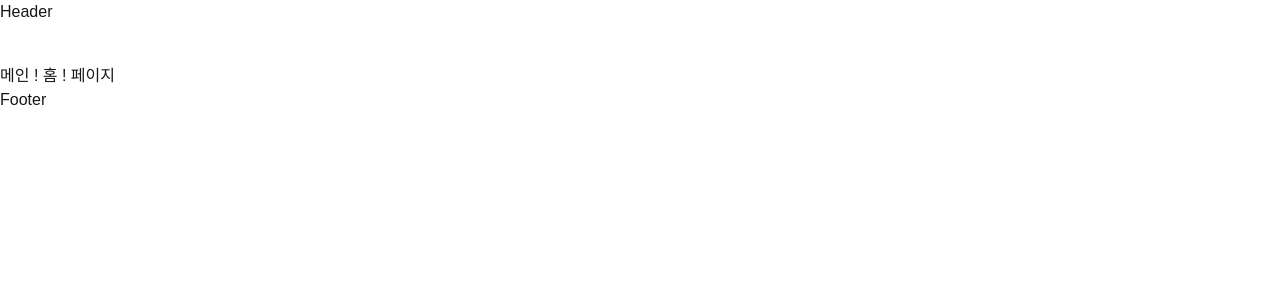
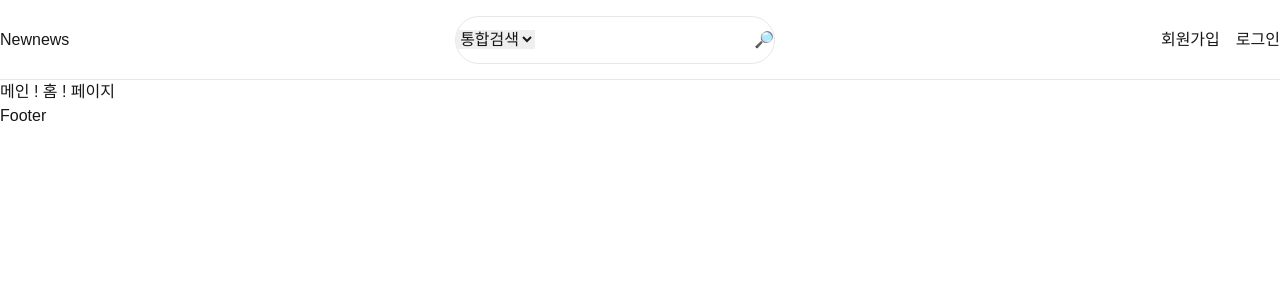
Before and after one commit to hhejo/newnews, a Next.js app: page / in a window 1280 px wide. Shown: the top 300 px of the page. Built offline with nearby package versions, Linux system fonts and the light colour scheme.

Commit message:
feat: add header, searchbar, nav

```diff
--- a/components/header.tsx
+++ b/components/header.tsx
@@ -1,3 +1,30 @@
+import Link from 'next/link';
+
 export default function Header() {
-  return <header className="flex-initial h-16">Header</header>;
+  return (
+    <header className="flex-initial flex justify-between items-center container mx-auto h-20 border-b border-gray-200">
+      {/* Logo */}
+      <div>Newnews</div>
+      {/* Searchbar */}
+      <form className="flex items-center w-80 h-12 rounded-full border border-gray-200 overflow-hidden">
+        <div className="">
+          <select>
+            <option>통합검색</option>
+            <option>제목</option>
+            <option>저자</option>
+            <option>출판사</option>
+          </select>
+        </div>
+        <input className="w-full h-full" type="text" />
+        <button className="" type="submit">
+          🔎
+        </button>
+      </form>
+      {/* Nav */}
+      <nav className="flex gap-4">
+        <Link href="/signup">회원가입</Link>
+        <Link href="/login">로그인</Link>
+      </nav>
+    </header>
+  );
 }
```
